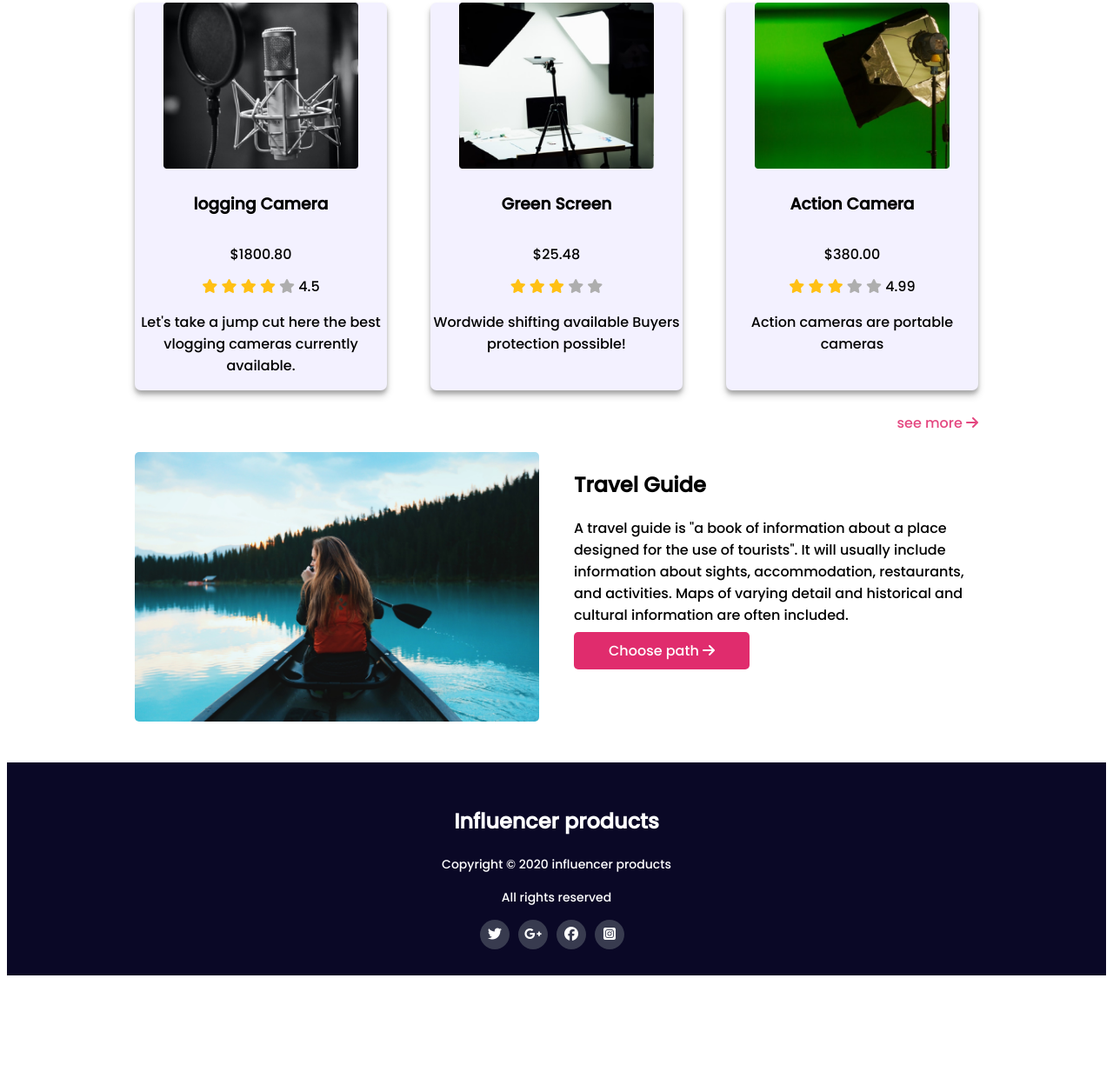
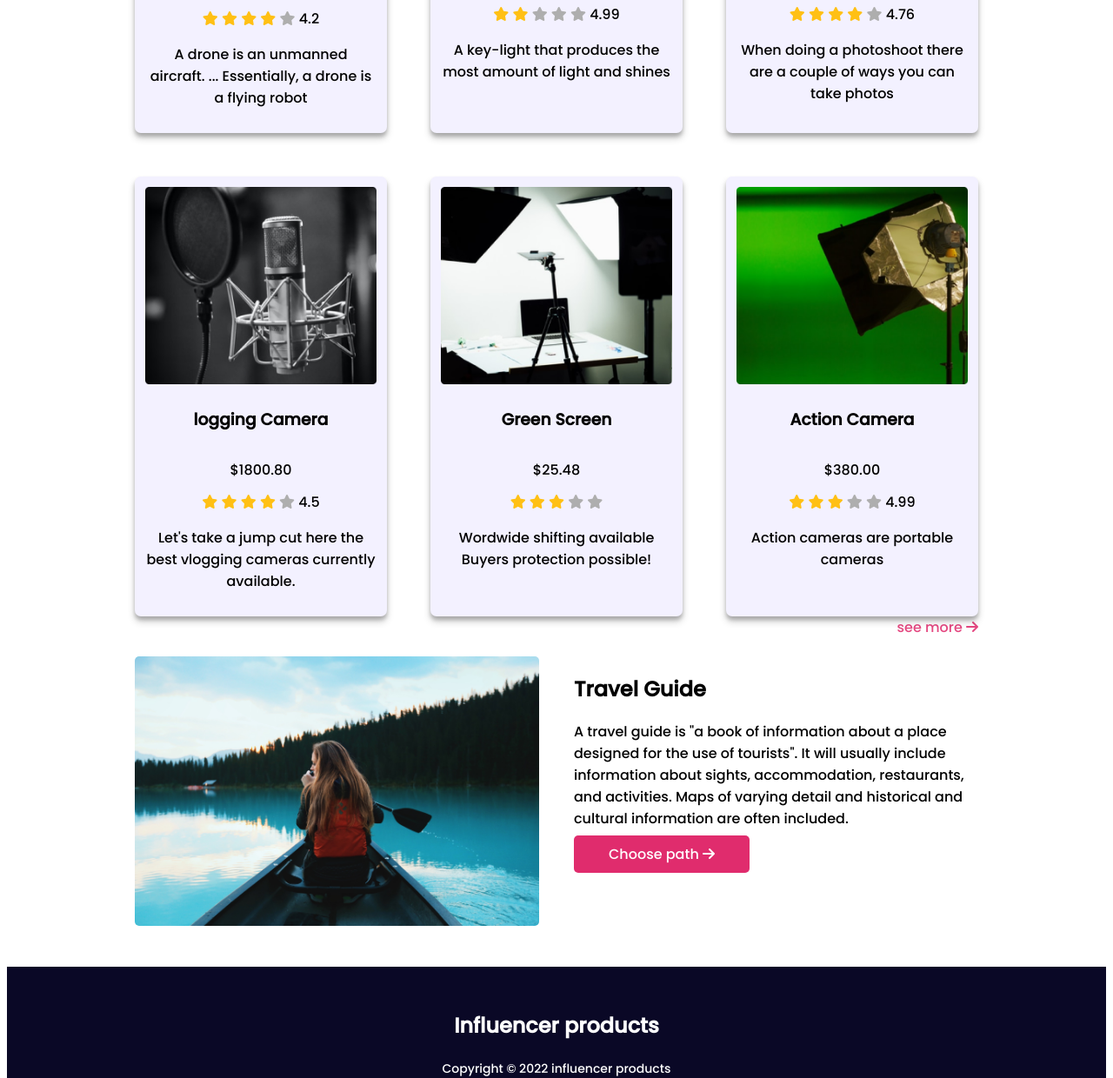
Before and after one commit to rubaiyat12/Influence-project, a plain HTML site: page index.html in a window 1280 px wide. Shown: the part 1560-2800 px from the top of the page at 87% size. Before the commit the page ends 2690 px from the top, so only its background shows below. Drawn offline with Linux system fonts and the light colour scheme.

Commit message:
grid edit

```diff
--- a/index.html
+++ b/index.html
@@ -309,7 +309,7 @@
     <!-- footer -->
     <footer>
         <h2>Influencer products</h2>
-        <p>Copyright &copy 2020 influencer products</p>
+        <p>Copyright &copy 2022 influencer products</p>
         <p>All rights reserved</p>
         <div class="icon">
        <div><i class="fab fa-twitter"></i></div>
--- a/style.css
+++ b/style.css
@@ -35,8 +35,11 @@ main{
 
 }
 
+
+
 .main-picture img{
     width: 96%;
+
 
 }
 .container{
@@ -70,16 +73,18 @@ main{
      display: grid;
      grid-template-columns: repeat(auto-fit,minmax(222px,1fr));
      grid-column-gap: 50px;
+     grid-row-gap: 50px;
 
  }
  .product{
      background-color: #F3F1FF;
       box-shadow: 0 4px 4px 0 rgba(0, 0, 0, 0.2), 0 6px 8px 0 rgba(0, 0, 0, 0.19);
-     margin-bottom: 25px;
+
      border-radius: 7px;
     display: flex;
      flex-direction: column;
      text-align: center;
+     padding: 12px;
 
 
  }
@@ -91,7 +96,7 @@ main{
  }
 
  .product img{
-     width: 224px;
+     width: 100%;
 
  }
  .product-details{
@@ -142,11 +147,13 @@ color:#FF4A60;
 
 
        .frame{
+
            display: grid;
            grid-template-columns: repeat(2,1fr);
            grid-gap:40px;
            justify-content: center;
            padding-bottom: 40px;
+
 
        }
          /* .photo-frame{
@@ -163,11 +170,15 @@ color:#FF4A60;
 
 
 
+
         }
         .photo img{
 
+
+
             width: 100%;
             border-radius: 5px;
+
 
 
         }
```
